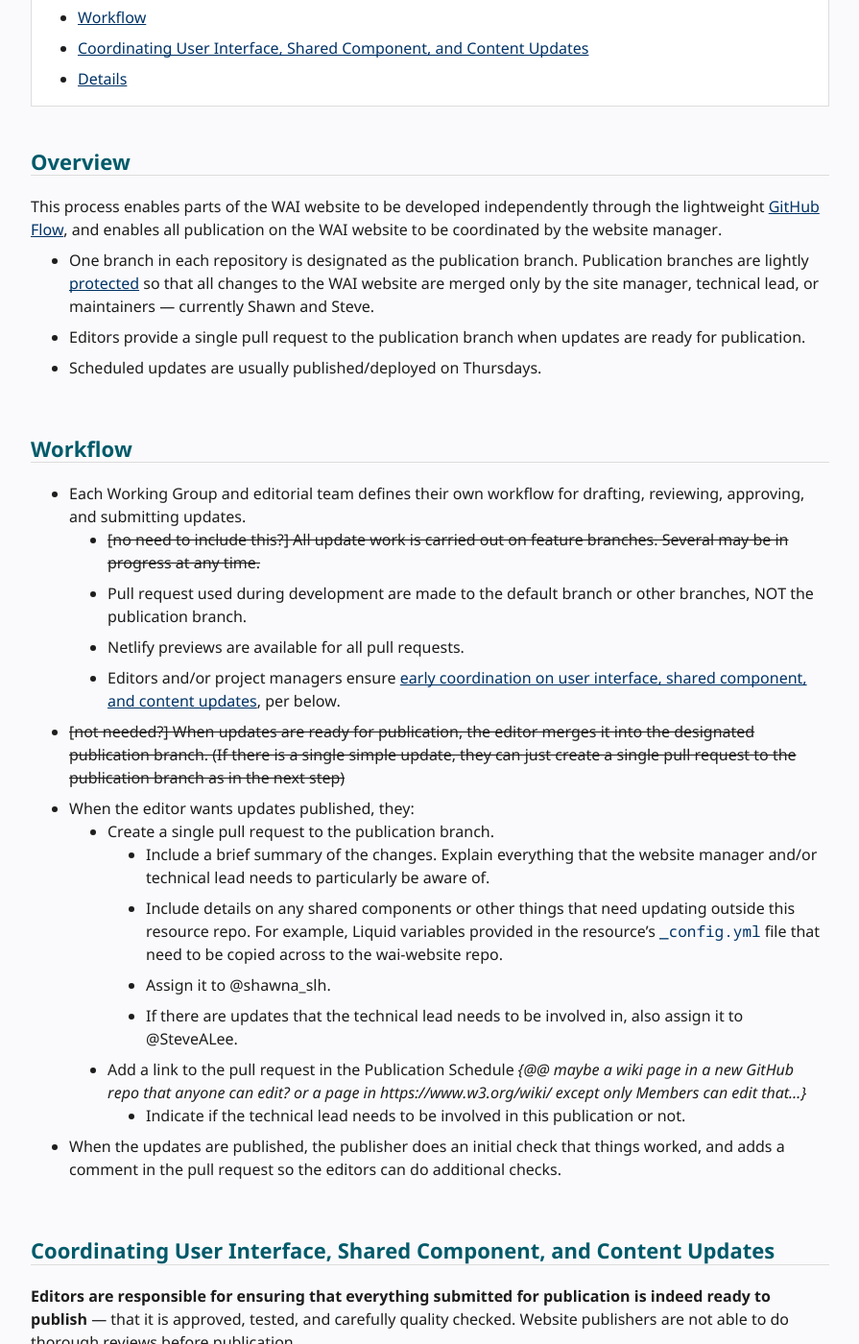
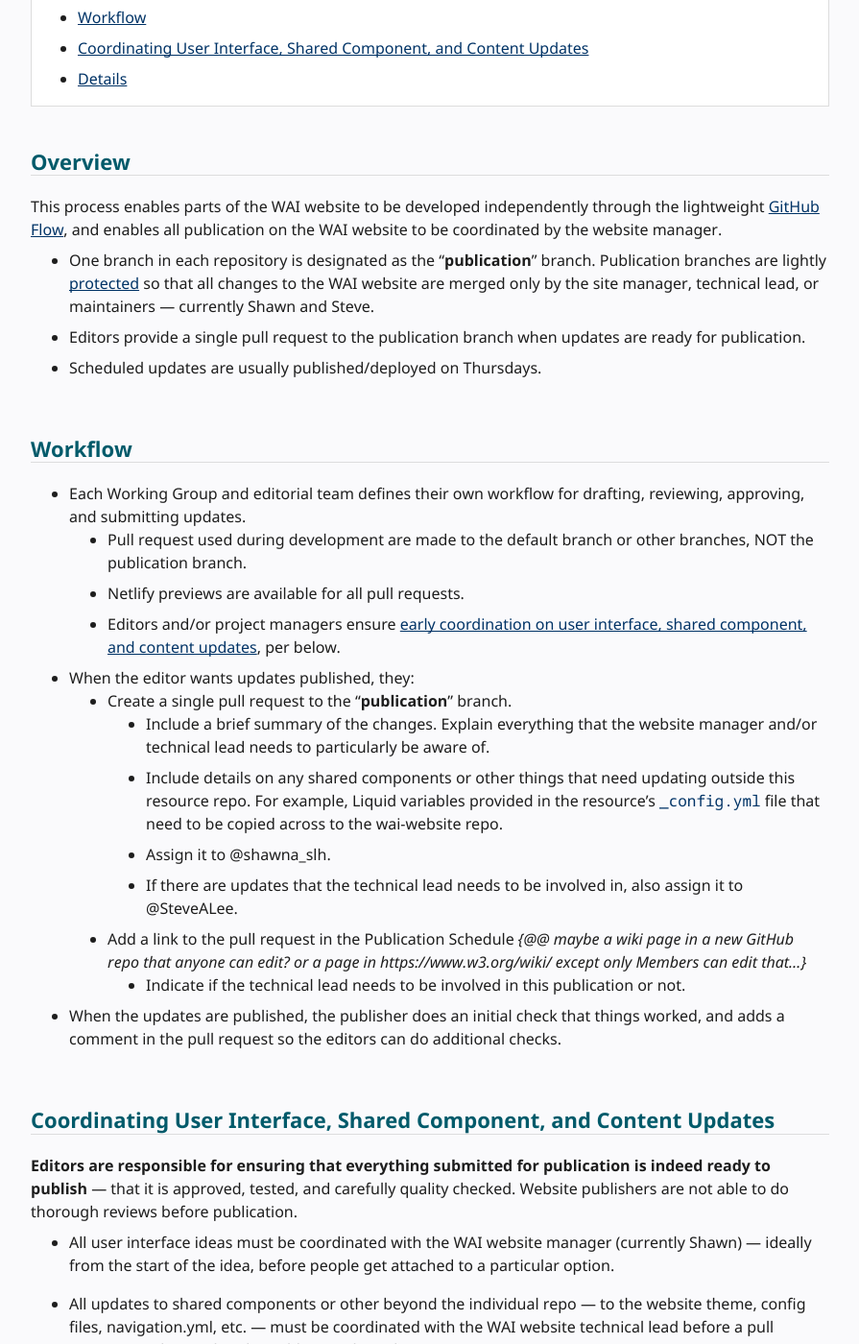
Before and after one commit to w3c/wai-website-theme, a Jekyll site: the page built from content/workflow.md, in a window 1280 px wide and 1400 px high, scrolled down 559 px. Shown: the whole window at 96% size, without its empty margins (336-1231 px from the left). Built offline with Jekyll 4.4.1, drawn with Linux system fonts in a browser that asks for light colours; cached includes are drawn as plain includes; comment, search, counter and statistics services are not loaded.

Commit message:
highlight publication branch, remove unnecessary info

```diff
--- a/content/workflow.md
+++ b/content/workflow.md
@@ -24,20 +24,18 @@ This page describes the process for editors to submit updates to the WAI website
 
 This process enables parts of the WAI website to be developed independently through the lightweight [GitHub Flow](https://docs.github.com/en/get-started/quickstart/github-flow), and enables all publication on the WAI website to be coordinated by the website manager.
 
-* One branch in each repository is designated as the publication branch. Publication branches are lightly [protected](https://docs.github.com/en/repositories/configuring-branches-and-merges-in-your-repository/defining-the-mergeability-of-pull-requests/about-protected-branches) so that all changes to the WAI website are merged only by the site manager, technical lead, or maintainers &mdash; currently Shawn and Steve.
+* One branch in each repository is designated as the "**publication**" branch. Publication branches are lightly [protected](https://docs.github.com/en/repositories/configuring-branches-and-merges-in-your-repository/defining-the-mergeability-of-pull-requests/about-protected-branches) so that all changes to the WAI website are merged only by the site manager, technical lead, or maintainers &mdash; currently Shawn and Steve.
 * Editors provide a single pull request to the publication branch when updates are ready for publication.
 * Scheduled updates are usually published/deployed on Thursdays.
 
 ## Workflow
 
 * Each Working Group and editorial team defines their own workflow for drafting, reviewing, approving, and submitting updates.
-  * <s>[no need to include this?] All update work is carried out on feature branches. Several may be in progress at any time.</s>
   * Pull request used during development  are made to the default branch or other branches, NOT the publication branch.
   * Netlify previews are available for all pull requests.
   * Editors and/or project managers ensure [early coordination on user interface, shared component, and content updates](#coop), per below.
-* <s>[not needed?] When updates are ready for publication, the editor merges it into the designated publication branch. (If there is a single simple update, they can just create a single pull request to the publication branch as in the next step)</s>
 * When the editor wants updates published, they:
-  * Create a single pull request to the publication branch.
+  * Create a single pull request to the "**publication**" branch.
     * Include a brief summary of the changes. Explain everything that the website manager and/or technical lead needs to particularly be aware of.
     * Include details on any shared components or other things that need updating outside this resource repo. For example,  Liquid variables provided in the resource's `_config.yml` file that need to be copied across to the wai-website repo.
     * Assign it to @shawna_slh.
```
